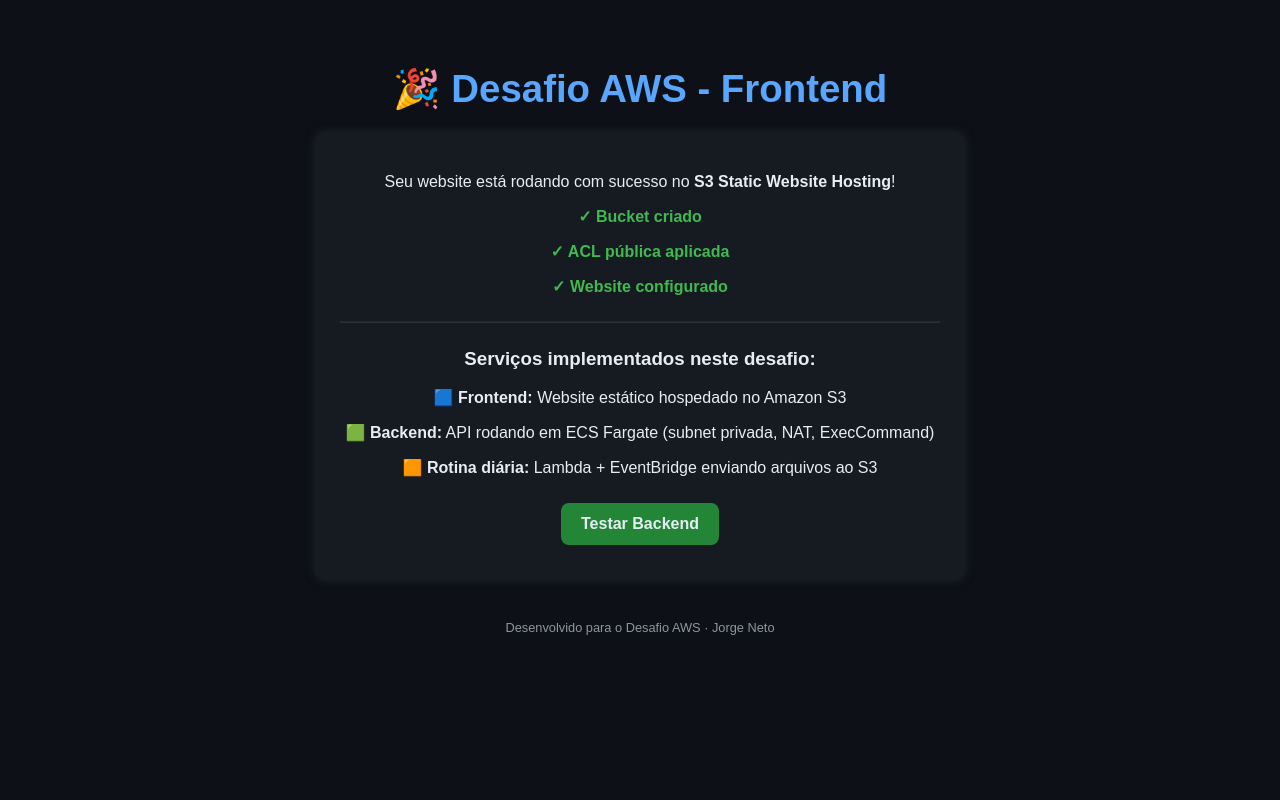
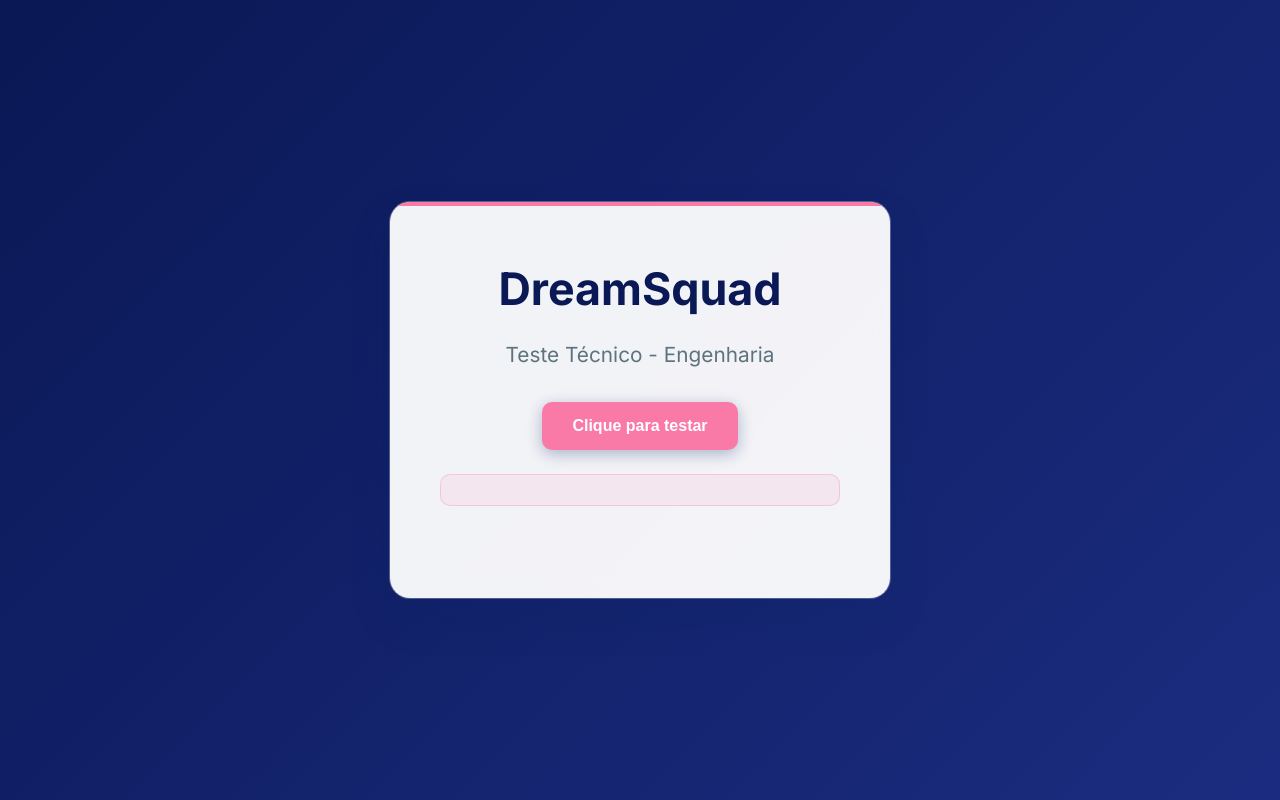
Before and after one commit to jorgeneeto/Projeto-Terraform, a plain HTML site: page modules/s3-frontend/index.html in a window 1280 px wide. Drawn offline with Linux system fonts and the light colour scheme.

```diff
--- a/modules/s3-frontend/index.html
+++ b/modules/s3-frontend/index.html
@@ -1,90 +1,182 @@
 <!DOCTYPE html>
-<html lang="pt-BR">
+<html lang="pt-br">
 <head>
     <meta charset="UTF-8">
     <meta name="viewport" content="width=device-width, initial-scale=1.0">
-    <title>Desafio AWS - Frontend</title>
+    <title>Teste Técnico - DreamSquad</title>
+    <style>
+        @import url('https://fonts.googleapis.com/css2?family=Inter:wght@300;400;600;700&display=swap');
 
-    <style>
+        * {
+            margin: 0;
+            padding: 0;
+            box-sizing: border-box;
+        }
+
         body {
-            font-family: Arial, sans-serif;
-            background: #0d1117;
-            color: #e6edf3;
+            font-family: 'Inter', -apple-system, BlinkMacSystemFont, sans-serif;
+            display: flex;
+            justify-content: center;
+            align-items: center;
+            min-height: 100vh;
             margin: 0;
-            padding: 40px 20px;
+            background: linear-gradient(135deg, #0A1855 0%, #1B2C80 100%);
+            padding: 20px;
+        }
+
+        .container {
             text-align: center;
+            padding: 60px 50px;
+            border-radius: 20px;
+            background: rgba(255, 255, 255, 0.95);
+            box-shadow:
+                0 20px 40px rgba(10, 36, 99, 0.2),
+                0 0 0 1px rgba(255, 255, 255, 0.3);
+            backdrop-filter: blur(10px);
+            max-width: 500px;
+            width: 100%;
+            position: relative;
+            overflow: hidden;
+        }
+
+        .container::before {
+            content: '';
+            position: absolute;
+            top: 0;
+            left: 0;
+            right: 0;
+            height: 4px;
+            background: #F97AA6;
         }
 
         h1 {
-            color: #58a6ff;
-            font-size: 2.4rem;
-            margin-bottom: 10px;
+            color: #0A1855;
+            font-weight: 700;
+            font-size: 2.8rem;
+            margin-bottom: 0.5em;
         }
 
-        .card {
-            background: #161b22;
-            padding: 25px;
+        .subtitle {
+            color: #5D737E;
+            font-size: 1.3rem;
+            font-weight: 400;
+            margin-bottom: 2rem;
+            line-height: 1.5;
+        }
+
+        .test-area {
+            margin: 2rem 0;
+        }
+
+        .test-btn {
+            background: #F97AA6;
+            color: white;
+            border: none;
+            padding: 15px 30px;
             border-radius: 10px;
-            max-width: 600px;
-            margin: 20px auto;
-            box-shadow: 0 0 10px rgba(50, 50, 50, 0.5);
+            font-size: 1rem;
+            font-weight: 600;
+            cursor: pointer;
+            transition: all 0.3s ease;
+            box-shadow: 0 4px 15px rgba(10, 36, 99, 0.3);
+        }
+
+        .test-btn:hover {
+            transform: translateY(-2px);
+            box-shadow: 0 6px 20px rgba(10, 36, 99, 0.4);
+        }
+
+        .test-result {
+            margin-top: 1.5rem;
+            font-size: 1.1rem;
+            font-weight: 500;
+            color: #0A1855;
+            min-height: 30px;
+            padding: 15px 20px;
+            border-radius: 10px;
+            background: rgba(249, 122, 166, 0.1);
+            border: 1px solid rgba(249, 122, 166, 0.3);
+            transition: all 0.3s ease;
         }
 
         .success {
-            color: #3fb950;
-            font-weight: bold;
+            color: #0A1855;
+            background: rgba(249, 122, 166, 0.15);
+            border-color: rgba(249, 122, 166, 0.4);
+            font-weight: 600;
         }
 
-        a {
-            color: #58a6ff;
-            text-decoration: none;
-            font-weight: bold;
+        @keyframes fadeInUp {
+            from {
+                opacity: 0;
+                transform: translateY(20px);
+            }
+            to {
+                opacity: 1;
+                transform: translateY(0);
+            }
         }
 
-        .footer {
-            margin-top: 40px;
-            font-size: 0.8rem;
-            opacity: 0.6;
+        .container {
+            animation: fadeInUp 0.8s ease-out;
         }
 
-        .btn {
-            background: #238636;
-            padding: 12px 20px;
-            border-radius: 8px;
-            display: inline-block;
-            margin: 10px 0;
-            font-size: 1rem;
-            color: #e6edf3;
+        @media (max-width: 600px) {
+            .container {
+                padding: 40px 25px;
+            }
+
+            h1 {
+                font-size: 2.2rem;
+            }
         }
     </style>
 </head>
 <body>
+    <div class="container">
+        <h1>DreamSquad</h1>
+        <p class="subtitle">Teste Técnico - Engenharia</p>
 
-    <h1>🎉 Desafio AWS - Frontend</h1>
+        <div class="test-area">
+            <button class="test-btn" onclick="testService()">
+                Clique para testar
+            </button>
+            <div class="test-result" id="result"></div>
+        </div>
 
-    <div class="card">
-        <p>Seu website está rodando com sucesso no <strong>S3 Static Website Hosting</strong>!</p>
-
-        <p class="success">✓ Bucket criado</p>
-        <p class="success">✓ ACL pública aplicada</p>
-        <p class="success">✓ Website configurado</p>
-
-        <hr style="opacity: 0.1; margin: 25px 0;">
-
-        <h3>Serviços implementados neste desafio:</h3>
-
-        <p>🟦 <strong>Frontend:</strong> Website estático hospedado no Amazon S3</p>
-        <p>🟩 <strong>Backend:</strong> API rodando em ECS Fargate (subnet privada, NAT, ExecCommand)</p>
-        <p>🟧 <strong>Rotina diária:</strong> Lambda + EventBridge enviando arquivos ao S3</p>
-
-        <a class="btn" href="#" onclick="alert('Backend só pode ser acessado via ECS Exec.'); return false;">
-            Testar Backend
-        </a>
     </div>
 
-    <div class="footer">
-        Desenvolvido para o Desafio AWS · Jorge Neto
-    </div>
+    <script>
+        const resultElement = document.getElementById('result');
 
+        function testService() {
+            resultElement.textContent = "✅ Serviço 1 disponível - FrontEnd estático funcionando perfeitamente!";
+            resultElement.className = "test-result success";
+            resultElement.style.opacity = '0';
+            resultElement.style.transform = 'translateY(10px)';
+
+            setTimeout(() => {
+                resultElement.style.opacity = '1';
+                resultElement.style.transform = 'translateY(0)';
+            }, 10);
+        }
+
+        document.addEventListener('DOMContentLoaded', function() {
+            const subtitle = document.querySelector('.subtitle');
+            const originalText = subtitle.textContent;
+            subtitle.textContent = '';
+
+            let i = 0;
+            function typeWriter() {
+                if (i < originalText.length) {
+                    subtitle.textContent += originalText.charAt(i);
+                    i++;
+                    setTimeout(typeWriter, 50);
+                }
+            }
+
+            setTimeout(typeWriter, 500);
+        });
+    </script>
 </body>
 </html>
```
Also changed, not shown: 4 other files.
